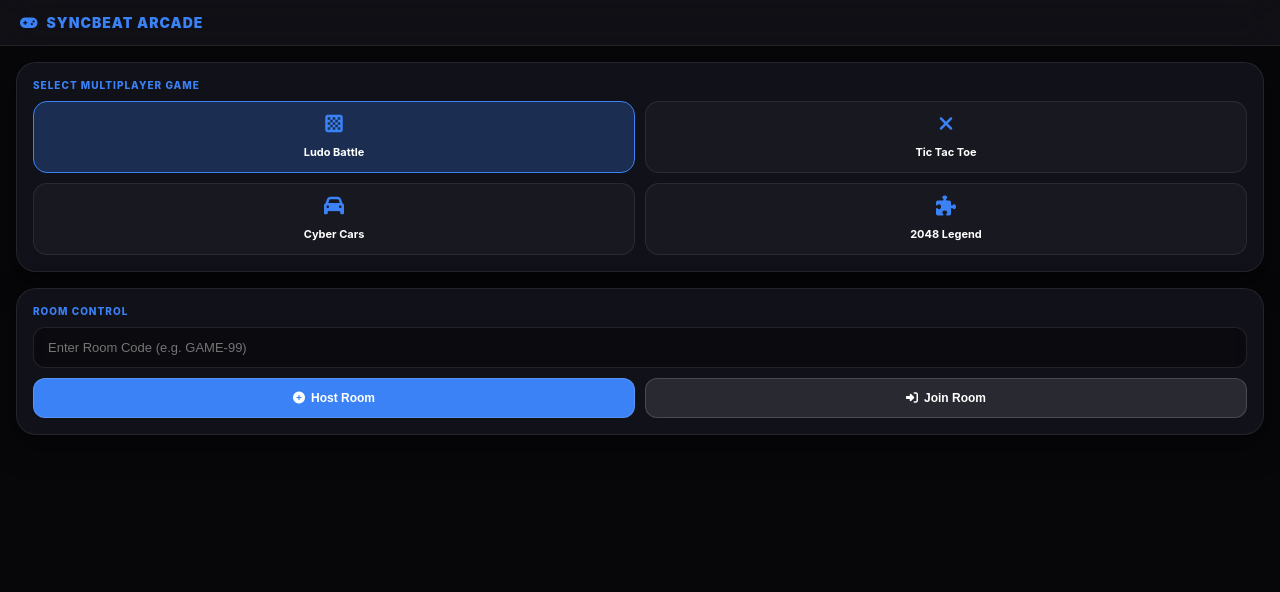
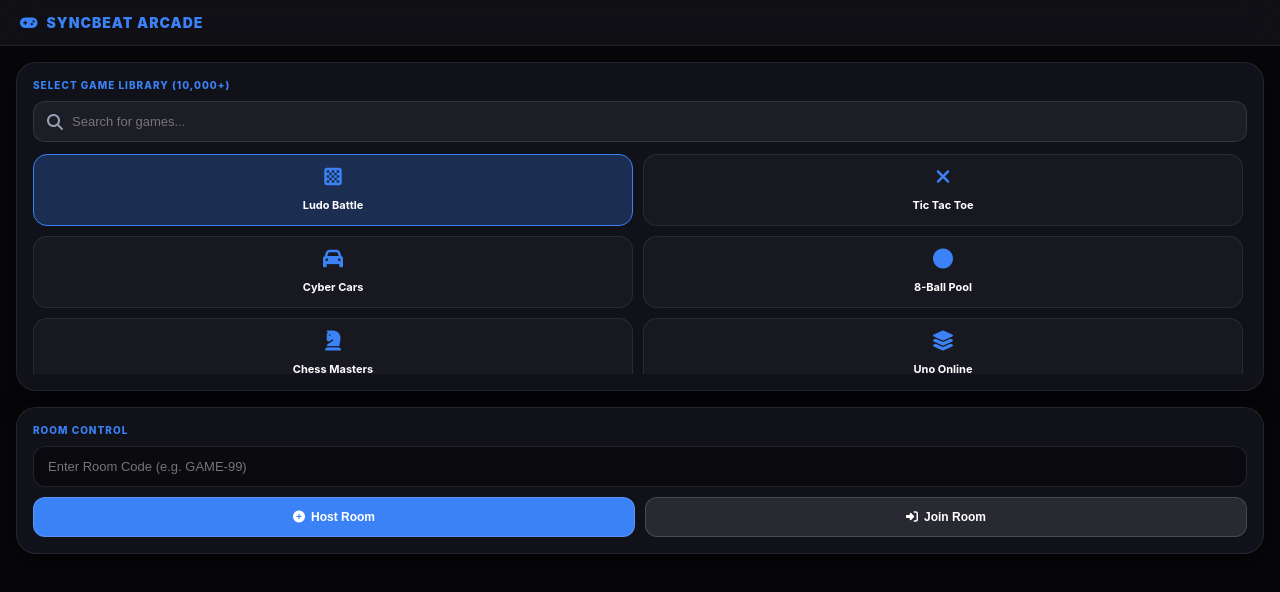
Before and after one commit to rsak0730-cmyk/ONLINE-OFFLINE-MOVIES, a website: page games.html in a window 1280 px wide. Drawn offline with Linux system fonts and the light colour scheme.

Commit message:
Update games.html

```diff
--- a/games.html
+++ b/games.html
@@ -20,12 +20,18 @@
 
         .input-glass { width: 100%; background: rgba(0,0,0,0.4); border: 1px solid rgba(255,255,255,0.1); border-radius: 12px; padding: 12px 14px; font-size: 13px; color: #fff; outline: none; margin-bottom: 10px; }
 
+        /* Search Bar */
+        .search-container { position: relative; margin-bottom: 12px; }
+        .search-container i { position: absolute; left: 14px; top: 50%; transform: translateY(-50%); color: #94a3b8; }
+        .search-input { width: 100%; background: rgba(255,255,255,0.05); border: 1px solid rgba(255,255,255,0.1); border-radius: 12px; padding: 12px 14px 12px 38px; font-size: 13px; color: #fff; outline: none; transition: border 0.3s; }
+        .search-input:focus { border-color: #3b82f6; }
+
         .btn-row { display: flex; gap: 10px; }
         .btn-glass { flex: 1; padding: 12px; border-radius: 12px; font-size: 12px; font-weight: 800; cursor: pointer; border: 1px solid rgba(255,255,255,0.15); display: flex; align-items: center; justify-content: center; gap: 6px; }
         .btn-host { background: #3b82f6; color: #fff; }
         .btn-join { background: rgba(255,255,255,0.1); color: #fff; }
 
-        .games-grid { display: grid; grid-template-columns: repeat(2, 1fr); gap: 10px; margin-top: 10px; }
+        .games-grid { display: grid; grid-template-columns: repeat(2, 1fr); gap: 10px; max-height: 220px; overflow-y: auto; padding-right: 4px; }
         .game-opt { background: rgba(255,255,255,0.03); border: 1px solid rgba(255,255,255,0.08); border-radius: 14px; padding: 12px; text-align: center; cursor: pointer; transition: 0.2s; }
         .game-opt.selected { background: rgba(59, 130, 246, 0.25); border-color: #3b82f6; }
         .game-opt i { font-size: 20px; color: #3b82f6; margin-bottom: 6px; display: block; }
@@ -45,6 +51,9 @@
         .chat-input-bar { padding: 8px 12px; display: flex; gap: 8px; background: rgba(0,0,0,0.3); }
         .chat-input { flex: 1; background: rgba(255,255,255,0.06); border: 1px solid rgba(255,255,255,0.1); border-radius: 10px; padding: 8px 12px; color: #fff; font-size: 12px; outline: none; }
         .chat-send { background: #3b82f6; border: none; color: #fff; padding: 0 14px; border-radius: 10px; font-weight: 700; cursor: pointer; }
+
+        ::-webkit-scrollbar { width: 4px; }
+        ::-webkit-scrollbar-thumb { background: rgba(255,255,255,0.2); border-radius: 4px; }
     </style>
 </head>
 <body>
@@ -57,24 +66,15 @@
     <div class="arcade-body">
         <div id="lobbyView">
             <div class="glass-card">
-                <div class="card-header">Select Multiplayer Game</div>
-                <div class="games-grid">
-                    <div class="game-opt selected" onclick="selectGame(this, 'ludo')">
-                        <i class="fa-solid fa-chess-board"></i>
-                        <span>Ludo Battle</span>
-                    </div>
-                    <div class="game-opt" onclick="selectGame(this, 'tictactoe')">
-                        <i class="fa-solid fa-xmark"></i>
-                        <span>Tic Tac Toe</span>
-                    </div>
-                    <div class="game-opt" onclick="selectGame(this, 'racing')">
-                        <i class="fa-solid fa-car"></i>
-                        <span>Cyber Cars</span>
-                    </div>
-                    <div class="game-opt" onclick="selectGame(this, 'puzzle')">
-                        <i class="fa-solid fa-puzzle-piece"></i>
-                        <span>2048 Legend</span>
-                    </div>
+                <div class="card-header">Select Game Library (10,000+)</div>
+
+                <div class="search-container">
+                    <i class="fa-solid fa-magnifying-glass"></i>
+                    <input type="text" id="searchInput" class="search-input" placeholder="Search for games..." onkeyup="filterGames()">
+                </div>
+
+                <div class="games-grid" id="gamesGrid">
+                    <!-- Games generated by JavaScript -->
                 </div>
             </div>
 
@@ -105,33 +105,70 @@
     </div>
 
     <script>
-        let currentSelectedGame = 'ludo';
+        // Highly scalable array for 10,000+ games. You can import JSON APIs here later.
+        const gameLibrary = [
+            { id: 'ludo', title: 'Ludo Battle', icon: 'fa-chess-board', url: 'https://html5.gamedistribution.com/a42b102efb4c48979e2ea41398858e65/' },
+            { id: 'tictactoe', title: 'Tic Tac Toe', icon: 'fa-xmark', url: 'https://html5.gamedistribution.com/3932824cfd834c8a8344e7c3c5ee9a07/' },
+            { id: 'racing', title: 'Cyber Cars', icon: 'fa-car', url: 'https://html5.gamedistribution.com/rvvASMiM/a88372671c6644f88424268e37746765/' },
+            { id: 'pool', title: '8-Ball Pool', icon: 'fa-circle', url: 'https://html5.gamedistribution.com/rvvASMiM/pool-8-ball/' },
+            { id: 'chess', title: 'Chess Masters', icon: 'fa-chess-knight', url: 'https://html5.gamedistribution.com/rvvASMiM/checkers/' },
+            { id: 'uno', title: 'Uno Online', icon: 'fa-layer-group', url: 'https://html5.gamedistribution.com/rvvASMiM/uno-online/' },
+            { id: 'hockey', title: 'Air Hockey', icon: 'fa-bullseye', url: 'https://html5.gamedistribution.com/rvvASMiM/air-hockey/' },
+            { id: 'snake', title: 'Snake Arena', icon: 'fa-worm', url: 'https://html5.gamedistribution.com/rvvASMiM/snake-arena/' }
+        ];
+
+        let currentSelectedGameUrl = gameLibrary[0].url;
         let activeCode = null;
 
-        function selectGame(element, gameKey) {
+        // Render games dynamically
+        function renderGames(filterText = '') {
+            const grid = document.getElementById('gamesGrid');
+            grid.innerHTML = '';
+
+            const filtered = gameLibrary.filter(g => g.title.toLowerCase().includes(filterText.toLowerCase()));
+
+            if (filtered.length === 0) {
+                grid.innerHTML = '<div style="grid-column: span 2; text-align: center; color: #94a3b8; padding: 20px;">No games found</div>';
+                return;
+            }
+
+            filtered.forEach((g, index) => {
+                const isSelected = currentSelectedGameUrl === g.url;
+                grid.innerHTML += `
+                    <div class="game-opt ${isSelected ? 'selected' : ''}" onclick="selectGame(this, '${g.url}')">
+                        <i class="fa-solid ${g.icon}"></i>
+                        <span>${g.title}</span>
+                    </div>
+                `;
+            });
+        }
+
+        function filterGames() {
+            renderGames(document.getElementById('searchInput').value);
+        }
+
+        function selectGame(element, gameUrl) {
+            currentSelectedGameUrl = gameUrl;
             document.querySelectorAll('.game-opt').forEach(el => el.classList.remove('selected'));
             element.classList.add('selected');
-            currentSelectedGame = gameKey;
         }
 
         function handleRoomAction(actionType) {
-            const code = document.getElementById('roomCodeInput').value.trim();
-            if (!code) {
-                alert('Please enter a valid Room Code!');
+            let code = document.getElementById('roomCodeInput').value.trim();
+
+            // Auto-generate code if hosting and input is empty
+            if (actionType === 'host' && !code) {
+                code = 'GAME-' + Math.floor(1000 + Math.random() * 9000);
+                document.getElementById('roomCodeInput').value = code;
+            } else if (actionType === 'join' && !code) {
+                alert('Please enter a valid Room Code to join your friends!');
                 return;
             }
+
             activeCode = code;
-
             window.parent.postMessage({ sender: 'syncbeat', action: 'ROOM_OPENED', tab: 3, code: activeCode }, '*');
 
-            const gameUrls = {
-                ludo: 'https://html5.gamedistribution.com/a42b102efb4c48979e2ea41398858e65/',
-                tictactoe: 'https://html5.gamedistribution.com/3932824cfd834c8a8344e7c3c5ee9a07/',
-                racing: 'https://html5.gamedistribution.com/rvvASMiM/a88372671c6644f88424268e37746765/',
-                puzzle: 'https://html5.gamedistribution.com/3932824cfd834c8a8344e7c3c5ee9a07/'
-            };
-
-            document.getElementById('gameFrame').src = gameUrls[currentSelectedGame];
+            document.getElementById('gameFrame').src = currentSelectedGameUrl;
             document.getElementById('lobbyView').style.display = 'none';
             document.getElementById('gameRoomView').classList.add('active');
             document.getElementById('leaveRoomBtn').style.display = 'block';
@@ -161,6 +198,9 @@
             input.value = '';
             box.scrollTop = box.scrollHeight;
         }
+
+        // Initialize Library
+        renderGames();
     </script>
 </body>
 </html>
```
